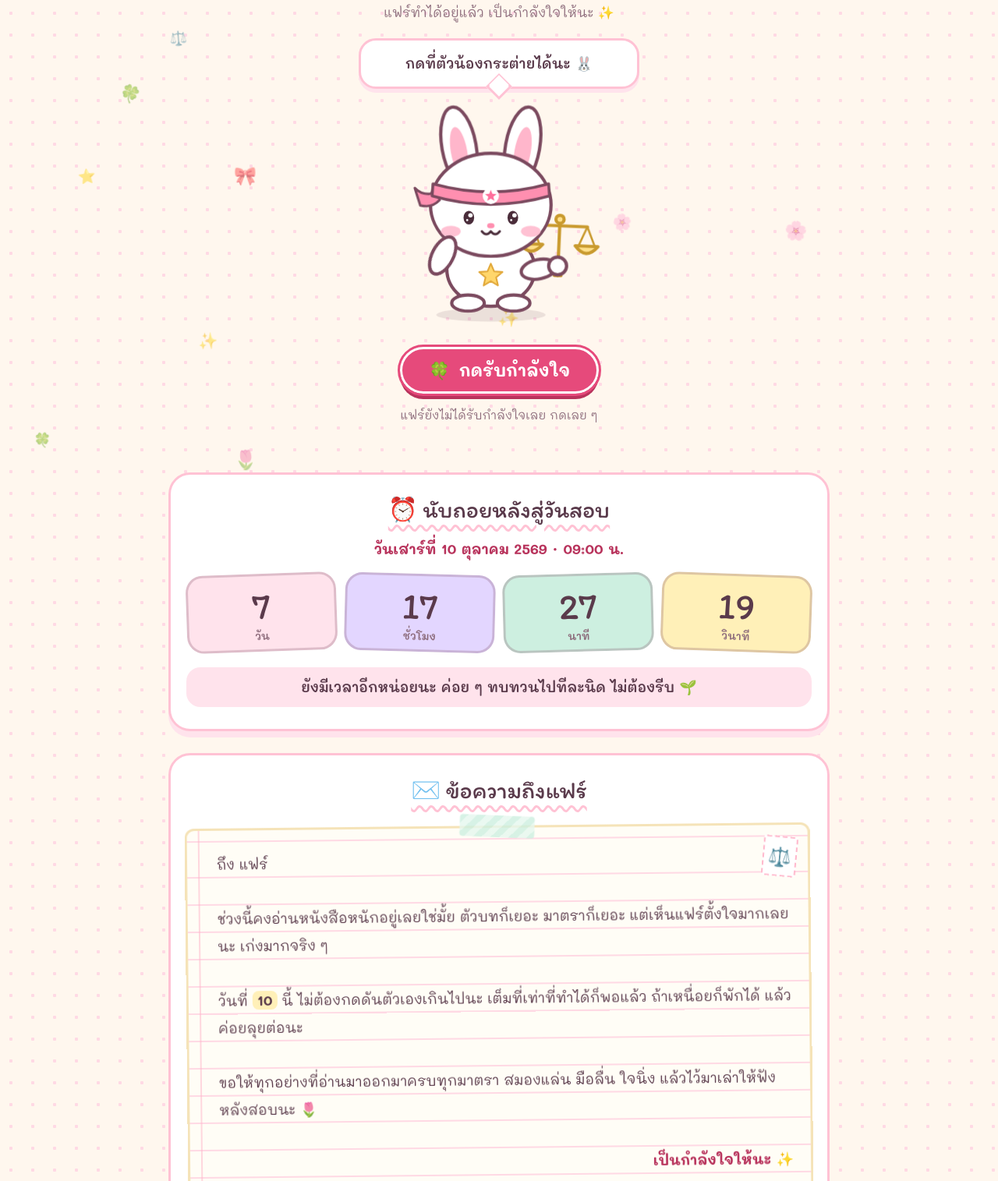
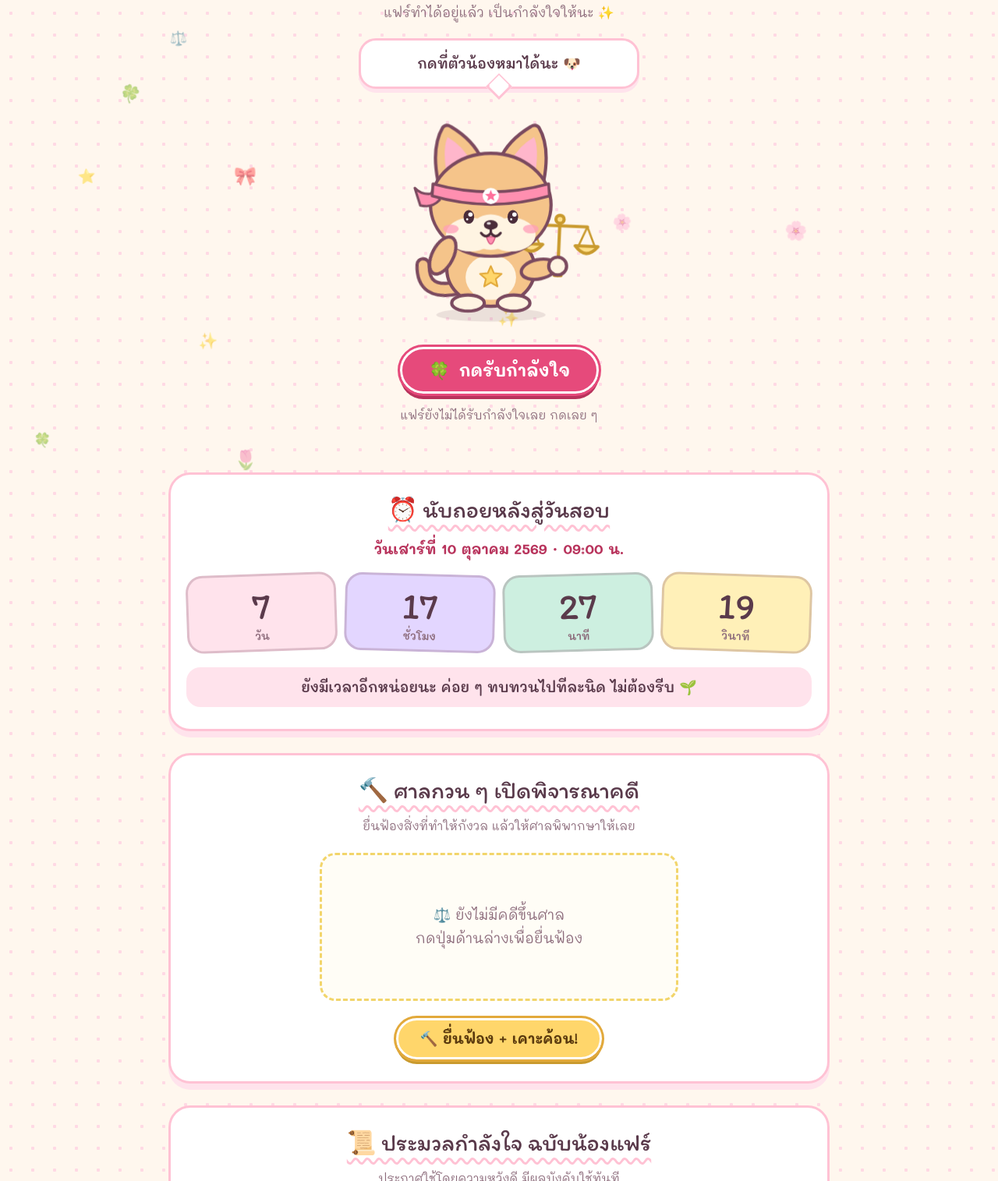
Before and after one commit to Painttt46/M_FAV, a plain HTML site: page index.html in a window 1280 px wide. Shown: the part 165-1680 px from the top of the page at 78% size. Drawn offline with Linux system fonts and the light colour scheme.

Commit message:
Swap mascot to a dog and replace letter with a playful court game
- Redraw mascot as a shiba-style puppy (wagging tail, headband, scales)
- Remove the letter section; add "ศาลกวน ๆ" random verdict game
- Regenerate og.png

Co-Authored-By: Claude Sonnet 5.5 <noreply@anthropic.com>

```diff
--- a/index.html
+++ b/index.html
@@ -34,28 +34,35 @@
       <p class="sub">แฟร์ทำได้อยู่แล้ว เป็นกำลังใจให้นะ ✨</p>
 
       <div class="stage">
-        <div class="bubble" id="bubble" aria-live="polite">กดที่ตัวน้องกระต่ายได้นะ 🐰</div>
+        <div class="bubble" id="bubble" aria-live="polite">กดที่ตัวน้องหมาได้นะ 🐶</div>
 
-        <button class="mascot-btn" id="mascotBtn" type="button" aria-label="จิ้มน้องกระต่ายเพื่อรับกำลังใจ">
+        <button class="mascot-btn" id="mascotBtn" type="button" aria-label="จิ้มน้องหมาเพื่อรับกำลังใจ">
           <svg class="mascot" viewBox="0 0 270 280" aria-hidden="true">
             <ellipse class="shadow" cx="125" cy="266" rx="72" ry="9" fill="#5A3A4B" opacity=".12"/>
 
-            <g class="bunny">
+            <g class="pup">
+              <!-- หาง -->
+              <g class="tail">
+                <path d="M84 238 Q40 242 46 204" fill="none" stroke="#7B4A5F" stroke-width="19" stroke-linecap="round"/>
+                <path d="M84 238 Q40 242 46 204" fill="none" stroke="#F5C48A" stroke-width="11" stroke-linecap="round"/>
+              </g>
+
               <!-- หู -->
               <g class="ear ear-l">
-                <ellipse cx="86" cy="62" rx="21" ry="50" transform="rotate(-10 86 62)" fill="#fff" stroke="#7B4A5F" stroke-width="4"/>
-                <ellipse cx="86" cy="68" rx="10" ry="31" transform="rotate(-10 86 68)" fill="#FFB6CB"/>
+                <path d="M60 104 Q52 62 66 38 Q70 33 76 37 Q104 54 114 78 Z" fill="#F5C48A" stroke="#7B4A5F" stroke-width="4" stroke-linejoin="round"/>
+                <path d="M70 92 Q66 62 72 50 Q92 62 100 80 Z" fill="#FFB6CB"/>
               </g>
               <g class="ear ear-r">
-                <ellipse cx="164" cy="62" rx="21" ry="50" transform="rotate(10 164 62)" fill="#fff" stroke="#7B4A5F" stroke-width="4"/>
-                <ellipse cx="164" cy="68" rx="10" ry="31" transform="rotate(10 164 68)" fill="#FFB6CB"/>
+                <path d="M190 104 Q198 62 184 38 Q180 33 174 37 Q146 54 136 78 Z" fill="#F5C48A" stroke="#7B4A5F" stroke-width="4" stroke-linejoin="round"/>
+                <path d="M180 92 Q184 62 178 50 Q158 62 150 80 Z" fill="#FFB6CB"/>
               </g>
 
               <!-- ตัว -->
-              <ellipse cx="125" cy="214" rx="54" ry="46" fill="#fff" stroke="#7B4A5F" stroke-width="4"/>
-              <polygon points="125.0,207.0 129.0,216.5 139.3,217.4 131.5,224.1 133.8,234.1 125.0,228.8 116.2,234.1 118.5,224.1 110.7,217.4 121.0,216.5" fill="#FFD66B" stroke="#E2A93B" stroke-width="2" stroke-linejoin="round"/>
-              <ellipse cx="97" cy="256" rx="20" ry="10" fill="#fff" stroke="#7B4A5F" stroke-width="4"/>
-              <ellipse cx="153" cy="256" rx="20" ry="10" fill="#fff" stroke="#7B4A5F" stroke-width="4"/>
+              <ellipse cx="125" cy="214" rx="54" ry="46" fill="#F5C48A" stroke="#7B4A5F" stroke-width="4"/>
+              <ellipse cx="125" cy="224" rx="31" ry="28" fill="#FFF4E2"/>
+              <polygon points="125.0,210.0 128.8,218.8 138.3,219.7 131.1,226.0 133.2,235.3 125.0,230.4 116.8,235.3 118.9,226.0 111.7,219.7 121.2,218.8" fill="#FFD66B" stroke="#E2A93B" stroke-width="2" stroke-linejoin="round"/>
+              <ellipse cx="97" cy="256" rx="20" ry="10" fill="#FFF4E2" stroke="#7B4A5F" stroke-width="4"/>
+              <ellipse cx="153" cy="256" rx="20" ry="10" fill="#FFF4E2" stroke="#7B4A5F" stroke-width="4"/>
 
               <!-- ตราชั่ง -->
               <g class="scale">
@@ -79,8 +86,13 @@
                 </g>
               </g>
 
-              <!-- หัว -->
-              <ellipse cx="125" cy="134" rx="74" ry="64" fill="#fff" stroke="#7B4A5F" stroke-width="4"/>
+              <!-- หัว + แก้มสีครีม -->
+              <ellipse cx="125" cy="134" rx="74" ry="64" fill="#F5C48A" stroke="#7B4A5F" stroke-width="4"/>
+              <g fill="#FFF4E2">
+                <ellipse cx="100" cy="171" rx="30" ry="21"/>
+                <ellipse cx="150" cy="171" rx="30" ry="21"/>
+                <ellipse cx="125" cy="168" rx="26" ry="22"/>
+              </g>
 
               <!-- ผ้าคาดหัว "สู้" -->
               <g class="band-tails">
@@ -92,25 +104,27 @@
 
               <!-- หน้า -->
               <g class="eyes">
-                <ellipse cx="98" cy="150" rx="6.5" ry="8.5" fill="#4A2C3A"/>
-                <ellipse cx="152" cy="150" rx="6.5" ry="8.5" fill="#4A2C3A"/>
-                <circle cx="100" cy="147" r="2.7" fill="#fff"/>
-                <circle cx="154" cy="147" r="2.7" fill="#fff"/>
-                <circle cx="96" cy="153" r="1.3" fill="#fff"/>
-                <circle cx="150" cy="153" r="1.3" fill="#fff"/>
+                <ellipse cx="98" cy="149" rx="6.5" ry="8.5" fill="#4A2C3A"/>
+                <ellipse cx="152" cy="149" rx="6.5" ry="8.5" fill="#4A2C3A"/>
+                <circle cx="100" cy="146" r="2.7" fill="#fff"/>
+                <circle cx="154" cy="146" r="2.7" fill="#fff"/>
+                <circle cx="96" cy="152" r="1.3" fill="#fff"/>
+                <circle cx="150" cy="152" r="1.3" fill="#fff"/>
               </g>
-              <ellipse cx="76" cy="167" rx="12" ry="7" fill="#FFB6CB" opacity=".85"/>
-              <ellipse cx="174" cy="167" rx="12" ry="7" fill="#FFB6CB" opacity=".85"/>
-              <ellipse cx="125" cy="160" rx="4.5" ry="3.2" fill="#FF8FB0"/>
-              <path d="M114 167 q5.5 7 11 0 q5.5 7 11 0" fill="none" stroke="#4A2C3A" stroke-width="3" stroke-linecap="round" stroke-linejoin="round"/>
+              <ellipse cx="76" cy="164" rx="9.5" ry="5.5" fill="#FF9DB8" opacity=".75"/>
+              <ellipse cx="174" cy="164" rx="9.5" ry="5.5" fill="#FF9DB8" opacity=".75"/>
+              <path d="M119.500 173.500 Q125 192 130.500 173.500 Z" fill="#FF8FB0" stroke="#D85A85" stroke-width="1.5" stroke-linejoin="round"/>
+              <path d="M125 165 L125 169 M113 169 Q119 177 125 169 Q131 177 137 169" fill="none" stroke="#4A2C3A" stroke-width="3" stroke-linecap="round" stroke-linejoin="round"/>
+              <ellipse cx="125" cy="159" rx="8.5" ry="6" fill="#4A2C3A"/>
+              <ellipse cx="122.500" cy="157" rx="2.600" ry="1.500" fill="#fff" opacity=".85"/>
 
               <!-- แขนข้างขวา จับตราชั่ง -->
-              <ellipse cx="184" cy="214" rx="22" ry="12" transform="rotate(-12 184 214)" fill="#fff" stroke="#7B4A5F" stroke-width="4"/>
-              <circle cx="207" cy="210" r="11" fill="#fff" stroke="#7B4A5F" stroke-width="4"/>
+              <ellipse cx="184" cy="214" rx="22" ry="12" transform="rotate(-12 184 214)" fill="#F5C48A" stroke="#7B4A5F" stroke-width="4"/>
+              <circle cx="207" cy="210" r="11" fill="#FFF4E2" stroke="#7B4A5F" stroke-width="4"/>
 
               <!-- แขนข้างซ้าย โบกมือ -->
               <g class="arm-l">
-                <ellipse cx="68" cy="196" rx="13" ry="25" transform="rotate(32 68 196)" fill="#fff" stroke="#7B4A5F" stroke-width="4"/>
+                <ellipse cx="68" cy="196" rx="13" ry="25" transform="rotate(32 68 196)" fill="#F5C48A" stroke="#7B4A5F" stroke-width="4"/>
               </g>
             </g>
           </svg>
@@ -136,18 +150,14 @@
       <p class="cd-note" id="cdNote"></p>
     </section>
 
-    <!-- ================= LETTER ================= -->
-    <section class="card reveal" aria-labelledby="letterTitle">
-      <h2 class="section-title" id="letterTitle">✉️ ข้อความถึงแฟร์</h2>
-      <div class="letter">
-        <span class="tape" aria-hidden="true"></span>
-        <p>ถึง แฟร์</p>
-        <p>ช่วงนี้คงอ่านหนังสือหนักอยู่เลยใช่มั้ย ตัวบทก็เยอะ มาตราก็เยอะ แต่เห็นแฟร์ตั้งใจมากเลยนะ เก่งมากจริง ๆ</p>
-        <p>วันที่ <span class="exam-day">10</span> นี้ ไม่ต้องกดดันตัวเองเกินไปนะ เต็มที่เท่าที่ทำได้ก็พอแล้ว ถ้าเหนื่อยก็พักได้ แล้วค่อยลุยต่อนะ</p>
-        <p>ขอให้ทุกอย่างที่อ่านมาออกมาครบทุกมาตรา สมองแล่น มือลื่น ใจนิ่ง แล้วไว้มาเล่าให้ฟังหลังสอบนะ 🌷</p>
-        <p class="sign">เป็นกำลังใจให้นะ ✨</p>
-        <span class="stamp" aria-hidden="true">⚖️</span>
+    <!-- ================= ศาลกวน ๆ ================= -->
+    <section class="card reveal court" aria-labelledby="courtTitle">
+      <h2 class="section-title" id="courtTitle">🔨 ศาลกวน ๆ เปิดพิจารณาคดี</h2>
+      <p class="section-sub">ยื่นฟ้องสิ่งที่ทำให้กังวล แล้วให้ศาลพิพากษาให้เลย</p>
+      <div class="verdict" id="verdict" aria-live="polite">
+        <p class="verdict-empty">⚖️ ยังไม่มีคดีขึ้นศาล<br>กดปุ่มด้านล่างเพื่อยื่นฟ้อง</p>
       </div>
+      <button class="gavel-btn" id="gavelBtn" type="button">🔨 ยื่นฟ้อง + เคาะค้อน!</button>
     </section>
 
     <!-- ================= ประมวลกำลังใจ ================= -->
--- a/script.js
+++ b/script.js
@@ -24,6 +24,20 @@ const CHEER_MESSAGES = [
   'ขอให้โชคดี ออกข้อที่อ่านมาเยอะ ๆ เลย 🍀',
   'สอบเสร็จแล้วอย่าลืมให้รางวัลตัวเองด้วยนะ 🧋',
   'สู้ ๆ นะ ขอให้ทุกอย่างผ่านไปด้วยดี 🌈',
+];
+
+const COURT_CASES = [
+  ['ความกังวล', 'แอบมากวนใจตอนจะหลับ', 'จำคุกตลอดชีวิตในกล่องความคิด ห้ามประกันตัว'],
+  ['ความขี้เกียจ', 'ชวนไปดูซีรีส์ ทั้งที่ยังอ่านไม่จบบท', 'ปรับให้อ่านอีกหนึ่งบท แล้วค่อยดูต่อได้ครึ่งตอน'],
+  ['อาการลืมมาตรา', 'หายตัวไปตอนเปิดข้อสอบ', 'ให้ปรากฏตัวภายในสามวินาที ฝ่าฝืนต้องไปนั่งทวนใหม่'],
+  ['ความง่วงตอนเที่ยงคืน', 'ลักลอบเข้ามาตอนกำลังทบทวน', 'ศาลสั่งให้งีบ 20 นาที แล้วลุกมากินขนมต่อ'],
+  ['ความคิดว่าตัวเองไม่เก่ง', 'ใส่ร้ายเจ้าของร่างโดยไม่มีพยานหลักฐาน', 'ยกฟ้อง! ศาลเห็นว่าแฟร์เก่งเกินกว่าจะถูกใส่ร้าย'],
+  ['โทรศัพท์มือถือ', 'ดึงสมาธิระหว่างอ่านหนังสือ', 'ศาลสั่งให้คว่ำจอ 25 นาที พักแล้วค่อยเล่นได้'],
+  ['ความตื่นเต้นหน้าห้องสอบ', 'ทำให้มือเย็นและใจเต้นรัว', 'ให้หายใจเข้า-ออกลึก ๆ สามครั้ง คดีเป็นอันยุติ'],
+  ['ตัวบทกฎหมายเล่มหนา ๆ', 'หนาเกินกว่าเหตุ', 'ให้ถูกอ่านทีละหน้า แล้วจะบางลงเองโดยปริยาย'],
+  ['ข้อสอบข้อยาก', 'ทำให้เกิดความเครียดโดยไม่จำเป็น', 'ศาลสั่งให้ข้ามไปทำข้อง่ายก่อน แล้วค่อยย้อนกลับมาสู้'],
+  ['ชานมไข่มุก', 'ล่อลวงให้ใจสั่นก่อนสอบ', 'ศาลอนุญาตให้ดื่มได้หนึ่งแก้ว หลังสอบเสร็จเท่านั้น'],
+  ['กองหนังสือสูงเป็นภูเขา', 'ข่มขวัญเจ้าของโต๊ะอ่านหนังสือ', 'ศาลเห็นว่าแฟร์อ่านมาแล้วเยอะกว่าที่คิด ให้ยกฟ้อง'],
 ];
 
 const CHECKLIST = [
@@ -187,10 +201,8 @@ function tickCountdown() {
   const opt = { timeZone: 'Asia/Bangkok' };
   const short = examAt.toLocaleDateString('th-TH', { ...opt, day: 'numeric', month: 'long' });
   const full = examAt.toLocaleDateString('th-TH', { ...opt, weekday: 'long', day: 'numeric', month: 'long', year: 'numeric' });
-  const day = examAt.toLocaleDateString('th-TH', { ...opt, day: 'numeric' });
   $('#examShort').textContent = short;
   $('#cdDate').textContent = `${full} · ${CONFIG.examTime} น.`;
-  document.querySelector('.exam-day').textContent = day;
 })();
 
 tickCountdown();
@@ -293,6 +305,48 @@ function renderProgress(fromUser) {
 renderProgress(false);
 
 /* ==========================================================
+   ศาลกวน ๆ
+   ========================================================== */
+const verdictBox = $('#verdict');
+let lastCase = -1;
+
+function thaiNum(n) { return n.toLocaleString('th-TH-u-nu-thai', { useGrouping: false }); }
+
+$('#gavelBtn').addEventListener('click', () => {
+  lastCase = pickDifferent(COURT_CASES, lastCase);
+  const [who, charge, ruling] = COURT_CASES[lastCase];
+  const year = examAt.toLocaleDateString('th-TH-u-nu-thai', { timeZone: 'Asia/Bangkok', year: 'numeric' }).replace('พ.ศ. ', '');
+
+  const title = document.createElement('div');
+  title.className = 'verdict-case';
+  title.textContent = `คดีดำที่ ${thaiNum(Math.floor(rand(1, 999)))}/${year}`;
+
+  const dl = document.createElement('dl');
+  [['จำเลย', who], ['ข้อหา', charge], ['คำพิพากษา', ruling]].forEach(([k, v], i) => {
+    const wrap = document.createElement('div');
+    const dt = document.createElement('dt');
+    dt.textContent = k;
+    const dd = document.createElement('dd');
+    dd.textContent = v;
+    if (i === 2) dd.className = 'v-final';
+    wrap.append(dt, dd);
+    dl.appendChild(wrap);
+  });
+
+  const box = document.createElement('div');
+  box.style.width = '100%';
+  box.append(title, dl);
+  verdictBox.replaceChildren(box);
+
+  verdictBox.classList.remove('slam');
+  void verdictBox.offsetWidth;
+  verdictBox.classList.add('slam');
+
+  const r = verdictBox.getBoundingClientRect();
+  burst(r.left + r.width / 2, r.top + 30, ['🔨', '⚖️', '✨', '💥'], 10);
+});
+
+/* ==========================================================
    สุ่มรางวัลหลังสอบ
    ========================================================== */
 const rewardBox = $('#rewardBox');
--- a/style.css
+++ b/style.css
@@ -132,7 +132,7 @@ p { margin: 0; }
 }
 .mascot { width: 100%; height: auto; overflow: visible; display: block; }
 
-.bunny { transform-box: fill-box; transform-origin: 50% 100%; animation: bob 3s ease-in-out infinite; }
+.pup { transform-box: fill-box; transform-origin: 50% 100%; animation: bob 3s ease-in-out infinite; }
 @keyframes bob {
   0%, 100% { transform: translateY(0) scale(1, 1); }
   50%      { transform: translateY(-6px) scale(1.01, .995); }
@@ -155,10 +155,13 @@ p { margin: 0; }
 .scale { transform-box: fill-box; transform-origin: 50% 100%; animation: sway 3.4s ease-in-out infinite; }
 @keyframes sway { 0%, 100% { transform: rotate(-2.5deg); } 50% { transform: rotate(2.5deg); } }
 
+.tail { transform-box: fill-box; transform-origin: 85% 95%; animation: wag .7s ease-in-out infinite; }
+@keyframes wag { 0%, 100% { transform: rotate(-12deg); } 50% { transform: rotate(14deg); } }
+
 .band-tails { transform-box: fill-box; transform-origin: 100% 40%; animation: flap 1.2s ease-in-out infinite; }
 @keyframes flap { 0%, 100% { transform: rotate(0); } 50% { transform: rotate(-9deg); } }
 
-.mascot-btn.jump .bunny { animation: jump .6s cubic-bezier(.3, 1.4, .5, 1); }
+.mascot-btn.jump .pup { animation: jump .6s cubic-bezier(.3, 1.4, .5, 1); }
 @keyframes jump {
   0%   { transform: translateY(0) scale(1.06, .9); }
   40%  { transform: translateY(-34px) scale(.95, 1.08); }
@@ -245,49 +248,47 @@ p { margin: 0; }
   font-weight: 600;
 }
 
-/* ============ จดหมาย ============ */
-.letter {
-  position: relative;
-  margin-top: 26px;
+/* ============ ศาลกวน ๆ ============ */
+.court { text-align: center; }
+.verdict {
+  margin: 22px auto 0;
+  max-width: 460px;
+  min-height: 190px;
   background: #FFFDF6;
-  border: 3px solid #F5E3B8;
-  border-radius: 12px;
-  padding: 26px 22px 20px 26px;
-  transform: rotate(-.6deg);
-  box-shadow: 0 6px 0 #F5E3B855;
-  background-image: repeating-linear-gradient(transparent 0 33px, #FFD9E4 33px 35px);
-  background-position: 0 26px;
+  border: 3px dashed #F2D56B;
+  border-radius: 20px;
+  padding: 18px 18px 20px;
+  display: grid;
+  place-items: center;
+  text-align: left;
 }
-.letter::before {
-  content: "";
-  position: absolute;
-  left: 14px; top: 0; bottom: 0;
-  border-left: 2px solid #FFB6CB88;
+.verdict-empty { text-align: center; color: var(--ink-soft); }
+.verdict-case { font-family: var(--font-display); font-size: 1.25rem; color: var(--pink-deeper); text-align: center; width: 100%; margin-bottom: 8px; }
+.verdict dl { margin: 0; width: 100%; display: grid; gap: 8px; }
+.verdict dt { font-size: .85rem; font-weight: 700; color: var(--ink-soft); }
+.verdict dd { margin: 0; line-height: 1.55; }
+.verdict .v-final { background: var(--butter); border-radius: 14px; padding: 8px 12px; font-weight: 700; }
+.verdict.slam { animation: slam .5s cubic-bezier(.3, 1.6, .5, 1); }
+@keyframes slam {
+  0%   { transform: scale(1.18) rotate(-2deg); opacity: .4; }
+  60%  { transform: scale(.97) rotate(1deg); opacity: 1; }
+  100% { transform: scale(1) rotate(0); }
 }
-.letter p { line-height: 35px; margin-bottom: 35px; padding-left: 12px; }
-.letter p:last-of-type { margin-bottom: 0; }
-.letter .sign { text-align: right; font-weight: 700; color: var(--pink-deeper); margin-top: 0; }
-.letter p:first-of-type { padding-right: 52px; }
-.exam-day { background: var(--butter); padding: 0 .35em; border-radius: 8px; font-weight: 700; }
-.tape {
-  position: absolute;
-  top: -16px; left: 50%;
-  width: 96px; height: 28px;
-  transform: translateX(-50%) rotate(3deg);
-  background: repeating-linear-gradient(135deg, #CDEFE0cc 0 8px, #E5F7EEcc 8px 16px);
-  border-radius: 4px;
+.gavel-btn {
+  margin-top: 22px;
+  font: 700 1.15rem/1 var(--font-body);
+  color: #5B3A0E;
+  background: #FFD66B;
+  border: 3px solid #fff;
+  outline: 3px solid #E2A93B;
+  border-radius: 999px;
+  padding: 14px 28px;
+  cursor: pointer;
+  box-shadow: 0 6px 0 #C99A2E;
+  transition: transform .12s, box-shadow .12s;
 }
-.stamp {
-  position: absolute;
-  top: 14px; right: 14px;
-  width: 44px; height: 52px;
-  display: grid; place-items: center;
-  font-size: 1.5rem;
-  background: #fff;
-  border: 2px dashed #FFB6CB;
-  border-radius: 4px;
-  transform: rotate(6deg);
-}
+.gavel-btn:hover { transform: translateY(-2px); box-shadow: 0 8px 0 #C99A2E; }
+.gavel-btn:active { transform: translateY(4px); box-shadow: 0 2px 0 #C99A2E; }
 
 /* ============ ประมวลกำลังใจ ============ */
 .laws {
@@ -427,9 +428,6 @@ p { margin: 0; }
   body { font-size: 17px; }
   .card { padding: 22px 14px 24px; }
   .cd-tiles { gap: 7px; }
-  .letter { padding: 24px 14px 18px 20px; }
-  .letter::before { left: 10px; }
-  .letter p { padding-left: 8px; }
   .cheer-btn { font-size: 1.2rem; padding: 15px 28px; }
 }
 
```
Also changed, not shown: og.png, 1 other file.
